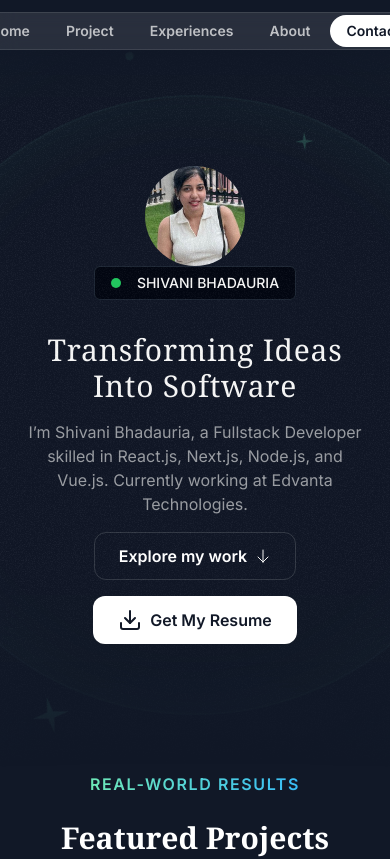
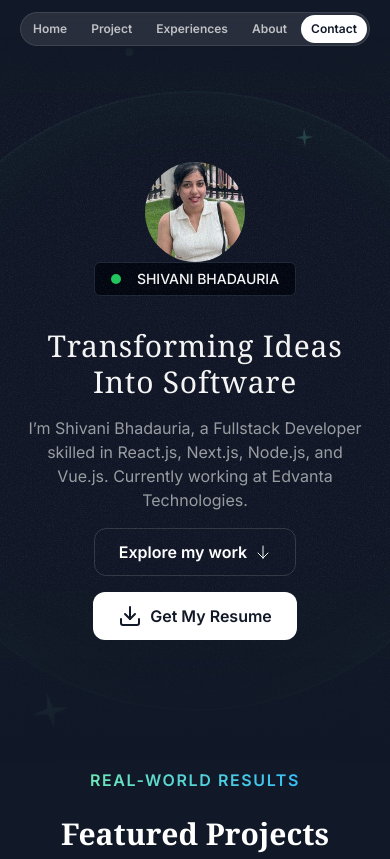
Before and after one commit to shivanibhadauria/portfolioNextjs, a Next.js app: page / in a window 390 px wide. Shown: the top 859 px of the page. Built offline with nearby package versions, Linux system fonts and the light colour scheme; a web font is replaced by a local one.

Commit message:
style(globals.css): adjust nav-item styles for mobile responsiveness

```diff
--- a/src/app/globals.css
+++ b/src/app/globals.css
@@ -8,7 +8,7 @@ html {
 
 @layer base {
   .nav-item {
-    @apply px-4 py-1.5 hover:bg-white/10 transition duration-300  hover:text-white rounded-full text-white/70 text-sm font-semibold;
+    @apply px-4 py-1.5 max-[425px]:px-[10px] hover:bg-white/10 transition duration-300  hover:text-white rounded-full text-white/70 text-sm max-[425px]:text-xs font-semibold;
   }
   .hero-ring {
     @apply border-2 absolute inset-0 top-1/2 left-1/2 -translate-x-1/2 -translate-y-1/2  rounded-full border-emerald-300/5 shadow-[0_0_80px_inset] shadow-emerald-300/5;
```
